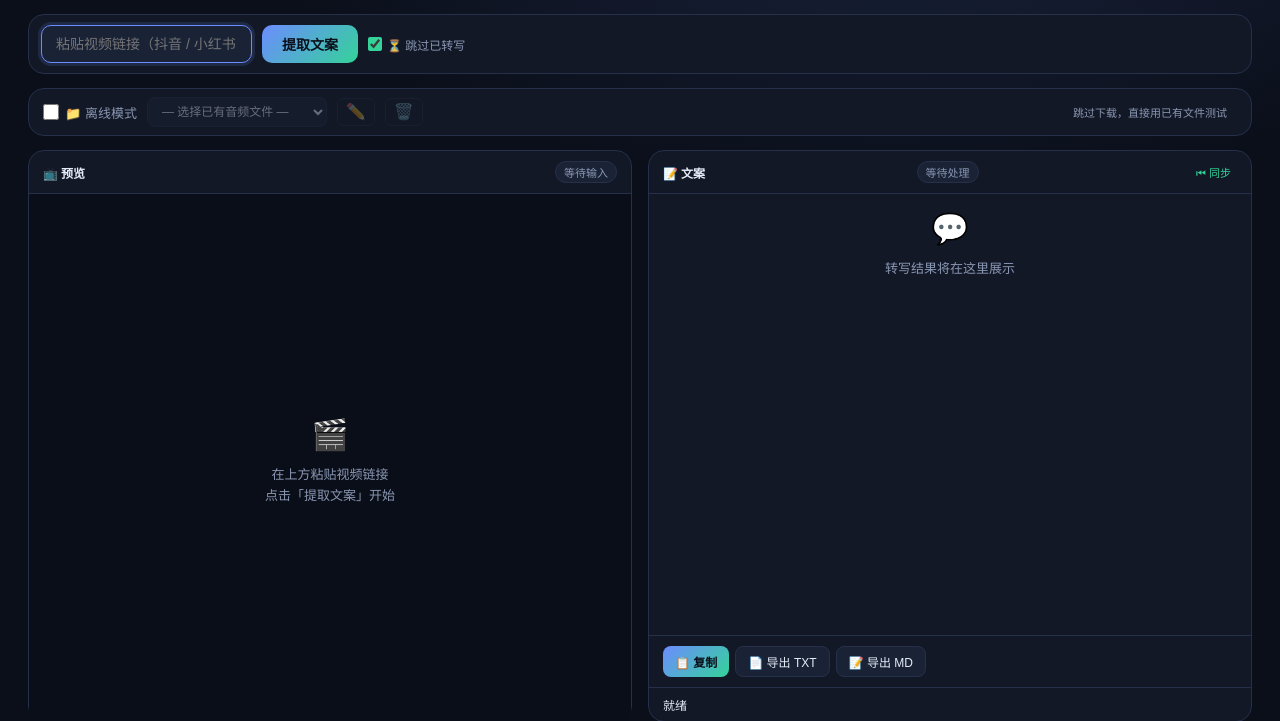
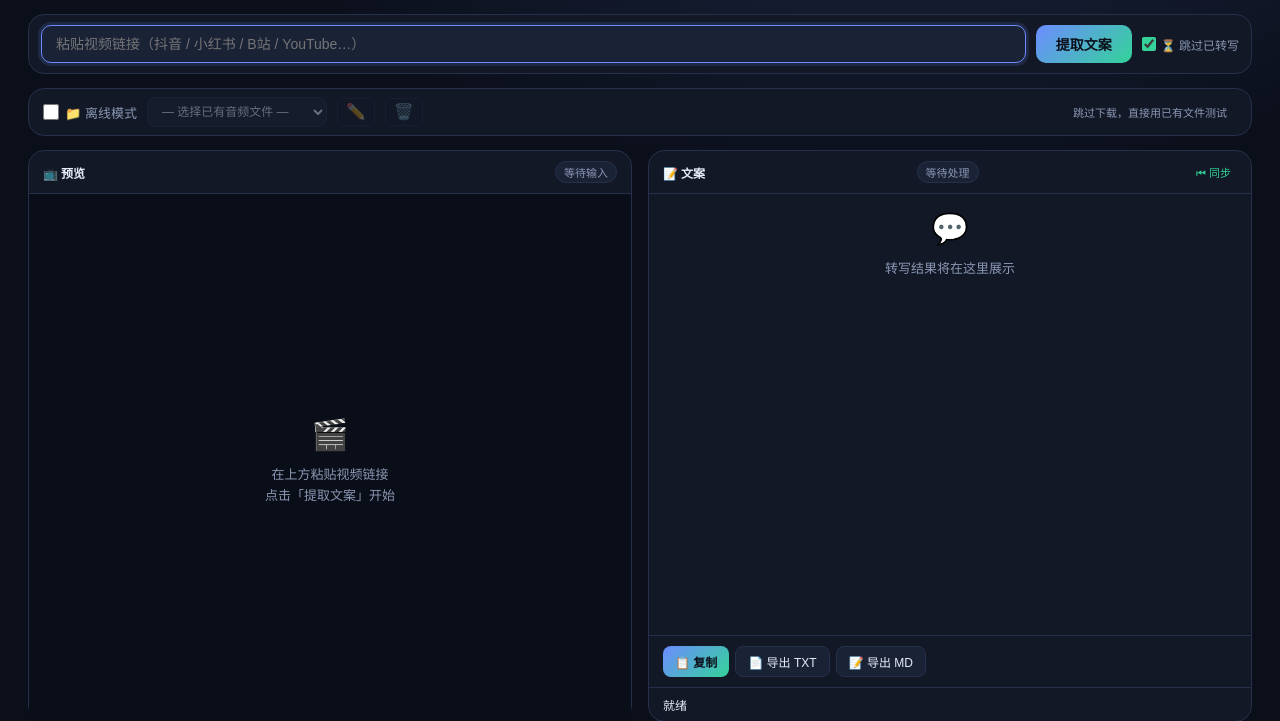
Before and after one commit to SCTS-TJ/Video2Text, a FastAPI app: page / in a window 1280 px wide. Shown: the part 60-781 px from the top of the page. Run offline with FastAPI, Linux system fonts and the light colour scheme; data that the repository does not hold is empty; parts of the project's set-up code (start-up, migrations or seed data) failed here and were passed over.

Commit message:
fix: 输入栏 flex:1 铺满宽度，恢复被误改的弹性布局

```diff
--- a/templates/index.html
+++ b/templates/index.html
@@ -30,7 +30,7 @@
     border-radius:var(--radius);padding:10px 12px;margin-bottom:14px;flex-shrink:0;
   }
   .bar input{
-    flex:0 1 180px;background:var(--panel2);border:1px solid var(--line);color:var(--txt);
+    flex:1;background:var(--panel2);border:1px solid var(--line);color:var(--txt);
     border-radius:10px;padding:10px 14px;font-size:14px;outline:none;transition:.2s;
   }
   .bar input:focus{border-color:var(--accent);box-shadow:0 0 0 3px rgba(108,140,255,.15)}
```
